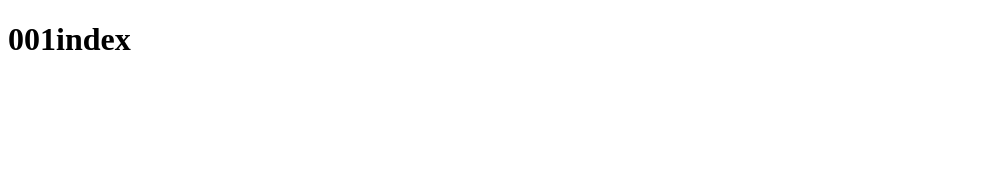
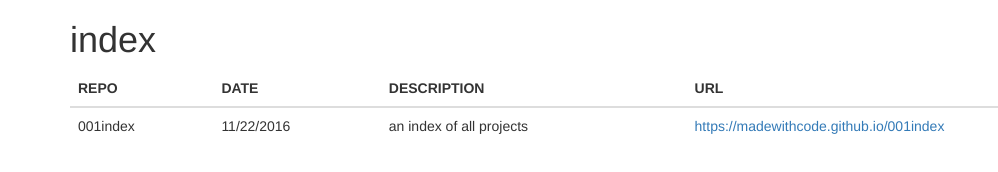
Before and after one commit to madewithcode/000_INDEX, a plain HTML site: page index.html in a window 1280 px wide. Shown: the whole page, without its empty margins (0-998 px from the left). Drawn offline with nearby package versions, Linux system fonts and the light colour scheme.

Commit message:
added info for 001index

```diff
--- a/index.html
+++ b/index.html
@@ -1,13 +1,54 @@
 <!DOCTYPE html>
 <html lang="en">
 <head>
-    <meta charset="UTF-8">
-    <title>001index</title>
+    <meta charset="utf-8">
+    <meta http-equiv="X-UA-Compatible" content="IE=edge">
+    <meta name="viewport" content="width=device-width, initial-scale=1">
+
+    <title>index</title>
+
+    <link rel="stylesheet" href="https://maxcdn.bootstrapcdn.com/bootstrap/3.3.7/css/bootstrap.min.css"
+          integrity="sha384-BVYiiSIFeK1dGmJRAkycuHAHRg32OmUcww7on3RYdg4Va+PmSTsz/K68vbdEjh4u"
+          crossorigin="anonymous">
+
 </head>
 <body>
 
-<h1>001index</h1>
+<div class="container">
+    <h1>index</h1>
 
+    <table class="table">
+        <thead>
+        <tr>
+            <th>REPO</th>
+            <th>DATE</th>
+            <th>DESCRIPTION</th>
+            <th>URL</th>
+        </tr>
+        </thead>
+        <tbody>
+        <tr>
+            <td>001index</td>
+            <td>11/22/2016</td>
+            <td>an index of all projects</td>
+            <td><a href="https://madewithcode.github.io/001index">https://madewithcode.github.io/001index</a></td>
+        </tr>
+
+        </tbody>
+    </table>
+
+
+</div>
+
+
+<!-- jQuery (necessary for Bootstrap's JavaScript plugins) -->
+<script src="https://ajax.googleapis.com/ajax/libs/jquery/1.12.4/jquery.min.js"></script>
+
+<!-- Include all compiled plugins (below), or include individual files as needed -->
+<!-- Latest compiled and minified JavaScript -->
+<script src="https://maxcdn.bootstrapcdn.com/bootstrap/3.3.7/js/bootstrap.min.js"
+        integrity="sha384-Tc5IQib027qvyjSMfHjOMaLkfuWVxZxUPnCJA7l2mCWNIpG9mGCD8wGNIcPD7Txa"
+        crossorigin="anonymous"></script>
 
 </body>
 </html>
```
